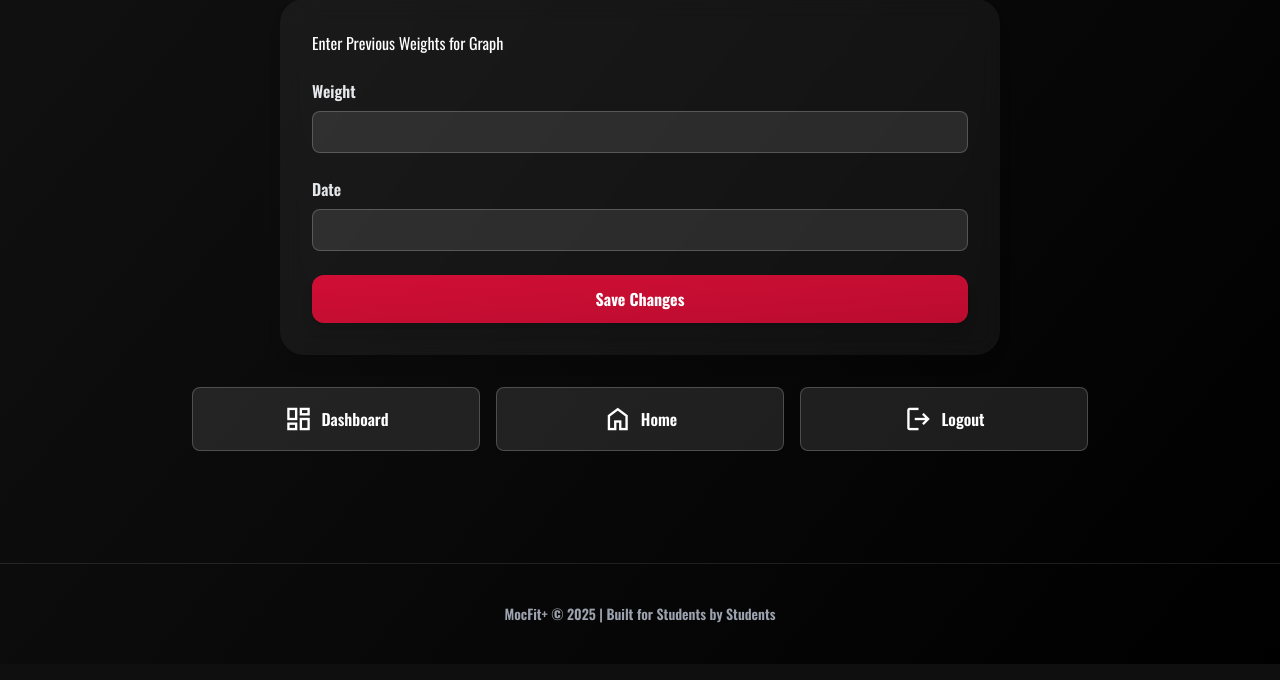
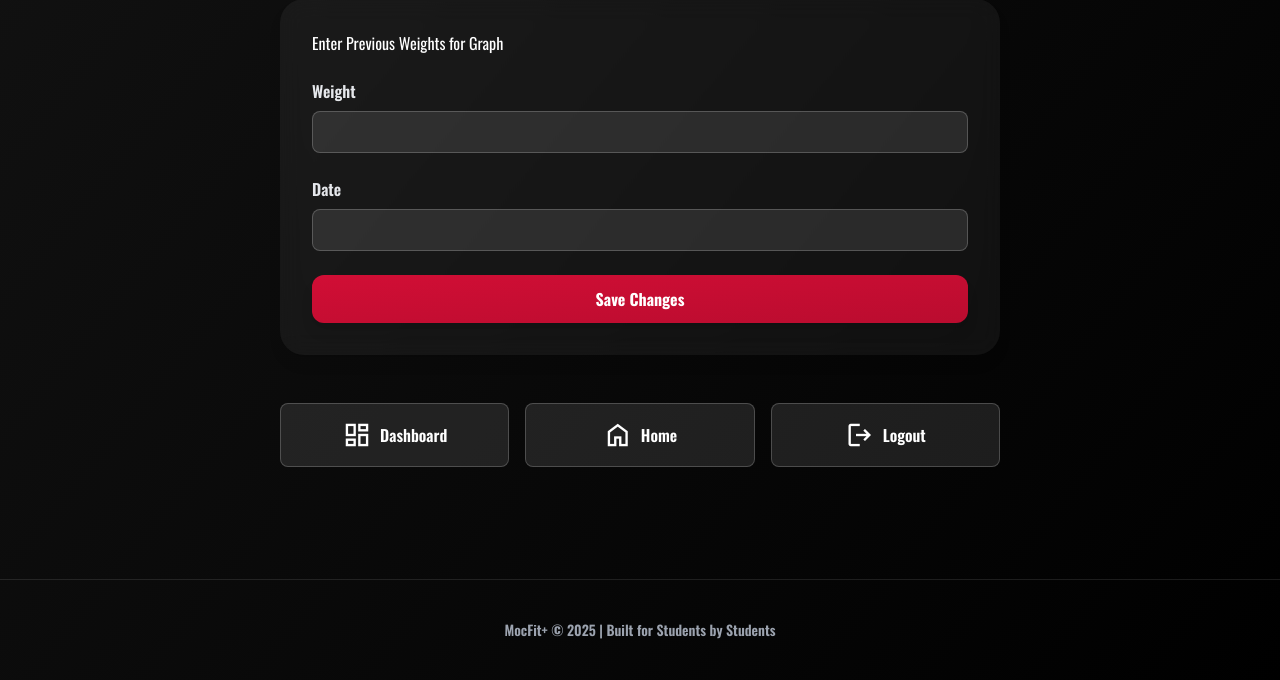
Before and after one commit to abigail-thomas/mocfit, a Django app: page /accounts/update_profile/ in a window 1280 px wide. Shown: the part 881-1561 px from the top of the page. Run offline with Django 5.2, Linux system fonts and the light colour scheme; a user stored in the database is signed in; data comes from the database, SQL or seed files in the repository; parts of the project's set-up code (start-up, migrations or seed data) failed here and were passed over; some libraries are stand-ins or nearby versions; some web fonts are replaced.

Commit message:
added more styling fixes on different account pages

```diff
--- a/accounts/templates/accounts/saved_workouts.html
+++ b/accounts/templates/accounts/saved_workouts.html
@@ -91,6 +91,7 @@
                 {% endif %}
             </div>
 
+            <div class="p-5">
             <div class="flex flex-col md:flex-row gap-4 mt-12">
                 <button
                     onclick="location.href='/accounts/update_profile/'"
@@ -117,6 +118,7 @@
                     Logout
                 </button>
             </div>
+            </div>
 
         </div>
     </section>
--- a/accounts/templates/accounts/update_profile.html
+++ b/accounts/templates/accounts/update_profile.html
@@ -73,6 +73,8 @@
     </div>
 </section>
 
+<section class="max-w-3xl mx-auto mt-12 px-6">
+
 <div class="flex flex-col md:flex-row gap-4 mt-12">
                 <!-- <button
                     onclick="location.href='/accounts/update_profile/'"
@@ -99,6 +101,8 @@
                     Logout
                 </button>
             </div>
+
+            </section>
         </div>
         </section>
 
```
